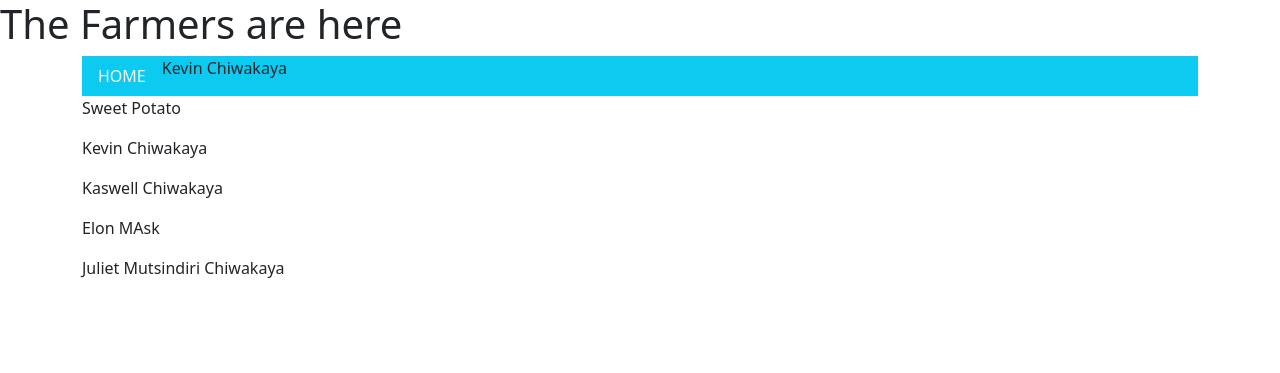
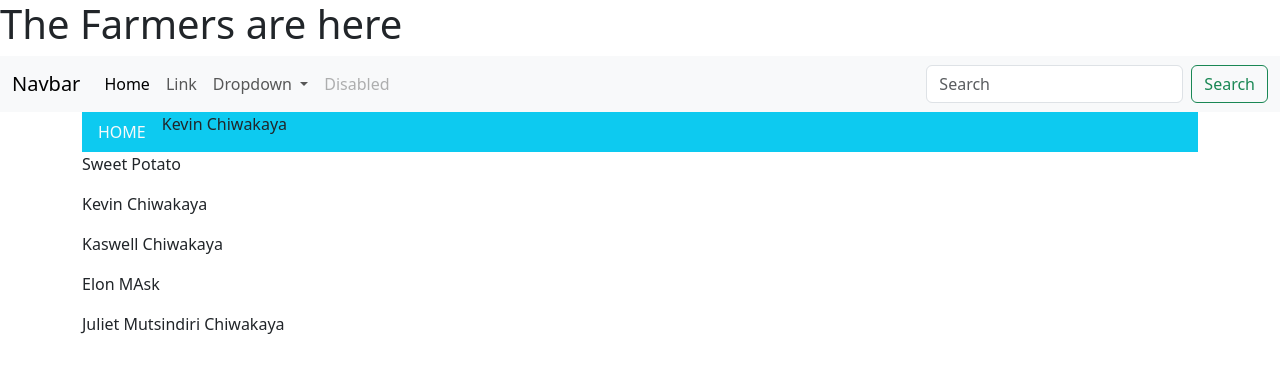
Before and after one commit to kchiwakaya/jointventures, a Django app: page /farmers/ in a window 1280 px wide. Shown: the top 373 px of the page. Run offline with Django 4.2, Linux system fonts and the light colour scheme; data comes from the database, SQL or seed files in the repository; some libraries are stand-ins or nearby versions.

Commit message:
experimenting with bootstrap

```diff
--- a/farmersapp/templates/farmers.html
+++ b/farmersapp/templates/farmers.html
@@ -8,10 +8,46 @@
 </head>
 {%block content%}
 <h1>The Farmers are here</h1>
+<nav class="navbar navbar-expand-lg bg-body-tertiary">
+  <div class="container-fluid">
+    <a class="navbar-brand" href="#">Navbar</a>
+    <button class="navbar-toggler" type="button" data-bs-toggle="collapse" data-bs-target="#navbarSupportedContent" aria-controls="navbarSupportedContent" aria-expanded="false" aria-label="Toggle navigation">
+      <span class="navbar-toggler-icon"></span>
+    </button>
+    <div class="collapse navbar-collapse" id="navbarSupportedContent">
+      <ul class="navbar-nav me-auto mb-2 mb-lg-0">
+        <li class="nav-item">
+          <a class="nav-link active" aria-current="page" href="#">Home</a>
+        </li>
+        <li class="nav-item">
+          <a class="nav-link" href="#">Link</a>
+        </li>
+        <li class="nav-item dropdown">
+          <a class="nav-link dropdown-toggle" href="#" role="button" data-bs-toggle="dropdown" aria-expanded="false">
+            Dropdown
+          </a>
+          <ul class="dropdown-menu">
+            <li><a class="dropdown-item" href="#">Action</a></li>
+            <li><a class="dropdown-item" href="#">Another action</a></li>
+            <li><hr class="dropdown-divider"></li>
+            <li><a class="dropdown-item" href="#">Something else here</a></li>
+          </ul>
+        </li>
+        <li class="nav-item">
+          <a class="nav-link disabled">Disabled</a>
+        </li>
+      </ul>
+      <form class="d-flex" role="search">
+        <input class="form-control me-2" type="search" placeholder="Search" aria-label="Search">
+        <button class="btn btn-outline-success" type="submit">Search</button>
+      </form>
+    </div>
+  </div>
+</nav>
 <div class="container">
     <ul class="nav bg-info">
       <li class="nav-item">
-        <a class="nav-link link-light" href="/">HOME</a>
+        <a class="nav-link link-light" href="/admin">HOME</a>
       </li>
 {%for farmer in mfarmers%}
 <p>{{farmer.name}} {{farmer.surname}}</p>
--- a/jointventures/settings.py
+++ b/jointventures/settings.py
@@ -38,6 +38,7 @@ INSTALLED_APPS = [
     "django.contrib.messages",
     "django.contrib.staticfiles",
     "farmersapp.apps.FarmersappConfig",
+    "bootstrap5",
 ]
 
 MIDDLEWARE = [
```
